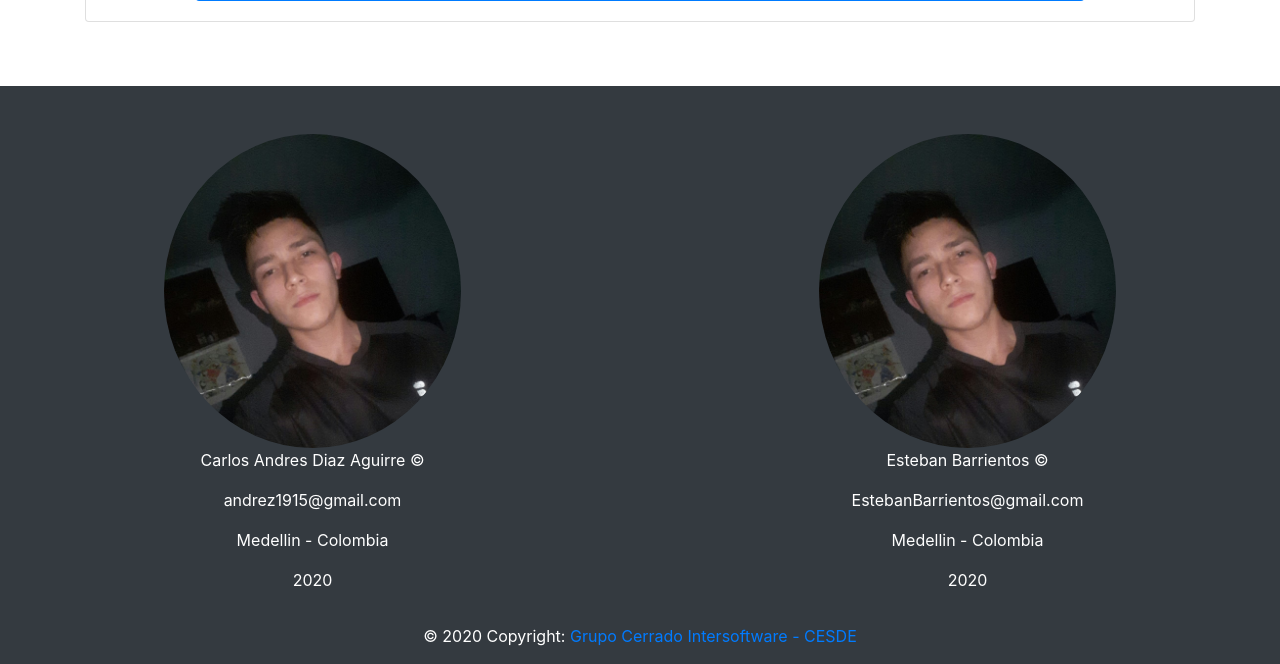
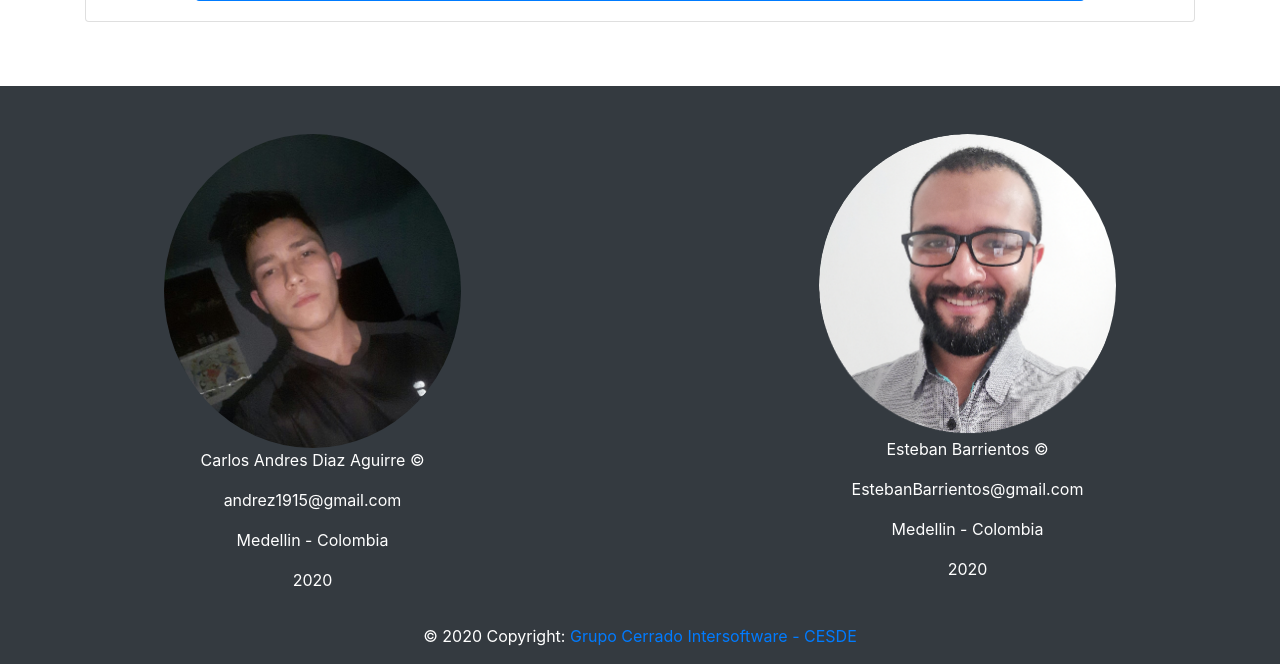
Before and after one commit to carlitosSoporte/EjerciciosPHP, a PHP site: page /ejercicio5.php in a window 1280 px wide. Shown: the part 1937-2601 px from the top of the page. Run offline with PHP 8.4, Linux system fonts and the light colour scheme.

Commit message:
footer Ej 5
Cambié el Footer del 5

```diff
--- a/ejercicio5.php
+++ b/ejercicio5.php
@@ -182,7 +182,7 @@
                     <p>2020</p>
                 </div>
                 <div class="col-md-3 mt-5">
-              <img src="recursos/creador1.jpeg" alt="creador Carlos Diaz" class="img-fluid w-100 rounded-circle">
+                    <img src="recursos/esteban2.png" alt="creador Esteban Barrientos" class="img-fluid w-100 rounded-circle">
                     <p>Esteban Barrientos ©</p>
                     <p>EstebanBarrientos@gmail.com</p>
                     <p>Medellin - Colombia</p>
@@ -192,7 +192,9 @@
             <div class="row justify-content-center text-center">
                 <div class="col-md-8">
                     <div class="footer-copyright text-center py-3">© 2020 Copyright:
-                  <a href="https://www.cesde.edu.co/Paginas/tecnicos/procesos-tecnologicos-e-industriales/desarrollo-de-software-virtual.aspx"> Grupo Cerrado Intersoftware - CESDE</a>
+                        <a
+                            href="https://www.cesde.edu.co/Paginas/tecnicos/procesos-tecnologicos-e-industriales/desarrollo-de-software-virtual.aspx">
+                            Grupo Cerrado Intersoftware - CESDE</a>
                     </div>
                 </div>
             </div>
```
Lines whose indentation alone changed are shown as unchanged.
